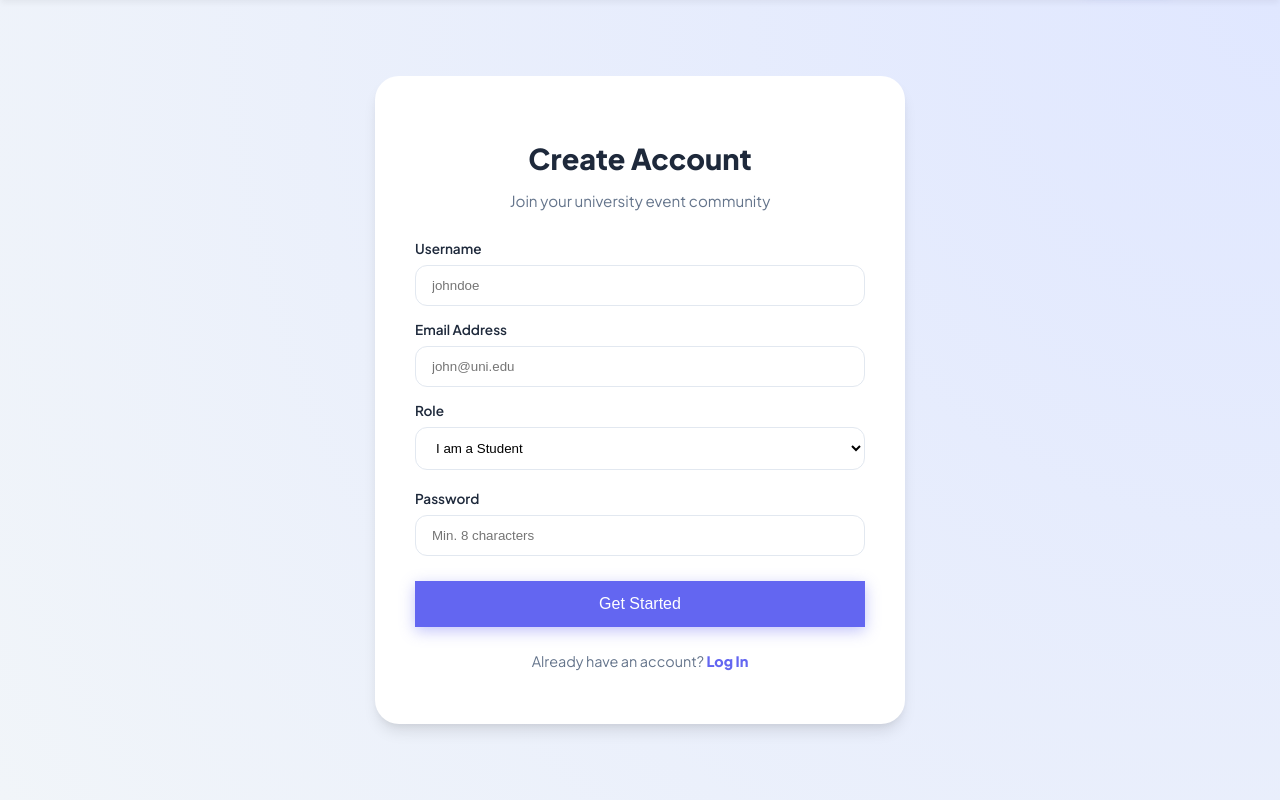
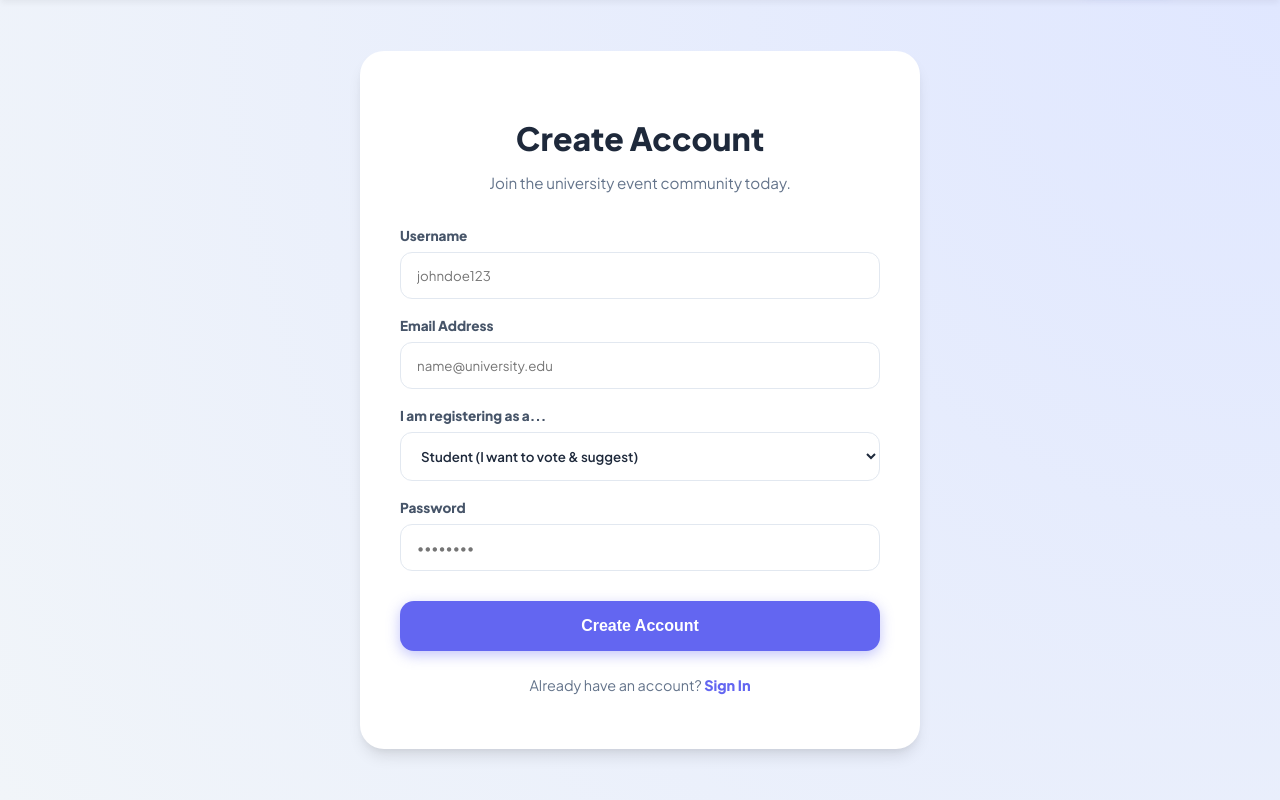
Before and after one commit to amarpandey6386/gather-io, a Flask app: page /register in a window 1280 px wide. Shown: the part 64-864 px from the top of the page. Run offline with Flask 3, Linux system fonts and the light colour scheme.

```diff
--- a/app.py
+++ b/app.py
@@ -1,6 +1,7 @@
 from flask import Flask, render_template, request, redirect, url_for, session, flash
 from database_helper import get_db_connection
 from flask_bcrypt import Bcrypt
+from werkzeug.security import generate_password_hash, check_password_hash
 
 app = Flask(__name__)
 app.secret_key = 'super_secret_key_gather_io' # Session ke liye zaroori hai
@@ -33,34 +34,32 @@ def index():
 @app.route('/login', methods=['GET', 'POST'])
 def login():
     if request.method == 'POST':
-        email = request.form['email']
-        password_candidate = request.form['password']
+        email = request.form.get('email')
+        password = request.form.get('password')
 
         db = get_db_connection()
-        cursor = db.cursor(dictionary=True) # dictionary=True se data {'column': value} format mein milega
+        cursor = db.cursor(dictionary=True)
 
+        # User ko email se dhoondo
         cursor.execute("SELECT * FROM users WHERE email = %s", (email,))
         user = cursor.fetchone()
 
-        if user and bcrypt.check_password_hash(user['password'], password_candidate):
-            # Session mein user ki details save karna
+        cursor.close()
+        db.close()
+
+        # check_password_hash hashed aur plain password ko compare karta hai
+        if user and check_password_hash(user['password'], password):
             session['logged_in'] = True
             session['user_id'] = user['user_id']
             session['username'] = user['username']
             session['role'] = user['role']
+            # managed_club_id ko session mein dalo (Admin dashboard ke liye)
+            session['managed_club_id'] = user.get('managed_club_id')
 
-            flash(f"Welcome back, {user['username']}!", 'success')
-
-            # Role ke hisaab se redirect karna
-            if user['role'] == 'admin':
-                return redirect(url_for('admin_dashboard'))
-            else:
-                return redirect(url_for('student_dashboard'))
+            flash(f"Welcome back, {user['username']}!", "success")
+            return redirect(url_for('index'))
         else:
-            flash('Invalid login credentials', 'danger')
-
-        cursor.close()
-        db.close()
+            flash("Invalid email or password. Please try again.", "danger")
 
     return render_template('login.html')
 
@@ -94,40 +93,47 @@ def admin_dashboard():
     db = get_db_connection()
     cursor = db.cursor(dictionary=True)
 
-    # 1. Admin ka Club ID pata karo
+    # 1. Admin ka data fetch karein
+    cursor.execute("SELECT managed_club_id, username FROM users WHERE user_id = %s", (user_id,))
+    admin_data = cursor.fetchone()
+
+    # DEBUG: Terminal mein check karne ke liye
+    print(f"--- DEBUG ADMIN --- ID: {user_id}, Data: {admin_data}")
+
+    if not admin_data or admin_data['managed_club_id'] is None:
+        cursor.close()
+        db.close()
+        # Ek pyara sa error message page par hi dikhane ke liye
+        return f"<h1>Setup Incomplete</h1><p>Bhai, database mein user <b>{session['username']}</b> ko abhi tak koi club assign nahi hua hai. MySQL mein <code>managed_club_id</code> set karo.</p>"
+
+    club_id = admin_data['managed_club_id']
+
+    # 2. Club Info fetch karein
+    cursor.execute("SELECT club_name FROM clubs WHERE club_id = %s", (club_id,))
+    club_info = cursor.fetchone()
+    session['club_name'] = club_info['club_name'] if club_info else "Assigned Club"
+
+    # 3. IDEA POOL: Student suggestions (sirf is club ke liye)
     cursor.execute("""
-    SELECT c.club_id, c.club_name
-    FROM clubs c
-    JOIN users u ON u.managed_club_id = c.club_id
-    WHERE u.user_id = %s
+        SELECT i.*, u.username as creator_name,
+        COUNT(v.idea_id) as vote_total
+        FROM ideas i
+        JOIN users u ON i.creator_id = u.user_id
+        LEFT JOIN votes v ON i.idea_id = v.idea_id
+        WHERE i.target_club_id = %s AND i.status != 'selected'
+        ORDER BY i.vote_total DESC
+    """, (club_id,))
+    idea_pool = cursor.fetchall()
+
+    # 4. HISTORY: Pehle se select kiye huye events
+    cursor.execute("""
+        SELECT i.title, i.category, s.event_status, s.created_at
+        FROM selected_events s
+        JOIN ideas i ON s.idea_id = i.idea_id
+        WHERE s.admin_id = %s
+        ORDER BY s.created_at DESC
     """, (user_id,))
-    admin_club = cursor.fetchone()
-
-    if admin_club:
-        club_id = admin_club['club_id']
-        session['club_name'] = admin_club['club_name']
-
-        # 2. IDEA POOL: Wo ideas jo abhi tak select nahi huye (Pending/Trending)
-        cursor.execute("""
-            SELECT i.*, u.username as creator_name
-            FROM ideas i
-            JOIN users u ON i.user_id = u.user_id
-            WHERE i.target_club_id = %s AND i.status != 'selected'
-            ORDER BY i.vote_total DESC
-        """, (club_id,))
-        idea_pool = cursor.fetchall()
-
-        # 3. SELECTED HISTORY: Jo pehle hi select ho chuke hain
-        cursor.execute("""
-            SELECT i.title, i.category, s.event_status, s.selected_at
-            FROM ideas i
-            JOIN selected_events s ON i.idea_id = s.idea_id
-            WHERE i.target_club_id = %s
-        """, (club_id,))
-        history = cursor.fetchall()
-    else:
-        idea_pool = []
-        history = []
+    history = cursor.fetchall()
 
     cursor.close()
     db.close()
@@ -142,31 +148,55 @@ def logout():
 @app.route('/register', methods=['GET', 'POST'])
 def register():
     if request.method == 'POST':
-        username = request.form['username']
-        email = request.form['email']
-        password = request.form['password']
-        role = request.form['role']
+        username = request.form.get('username')
+        email = request.form.get('email')
+        password = request.form.get('password')
+        role = request.form.get('role')
+        club_name = request.form.get('club_name')
 
-        # Password ko hash karna
-        hashed_password = bcrypt.generate_password_hash(password).decode('utf-8')
+        # Password ko hash karna zaroori hai (Fixes Invalid Salt Error)
+        hashed_pw = generate_password_hash(password)
 
         db = get_db_connection()
-        cursor = db.cursor()
+        cursor = db.cursor(dictionary=True)
 
         try:
-            query = "INSERT INTO users (username, email, password, role) VALUES (%s, %s, %s, %s)"
-            cursor.execute(query, (username, email, hashed_password, role))
+            # 1. Insert User with hashed password
+            cursor.execute("""
+                INSERT INTO users (username, email, password, role)
+                VALUES (%s, %s, %s, %s)
+            """, (username, email, hashed_pw, role))
+
+            new_user_id = cursor.lastrowid
+
+            # 2. If Admin, Create Club and Link
+            if role == 'admin' and club_name:
+                cursor.execute("""
+                    INSERT INTO clubs (club_name, creator_admin_id)
+                    VALUES (%s, %s)
+                """, (club_name, new_user_id))
+
+                new_club_id = cursor.lastrowid
+
+                # Link club to user
+                cursor.execute("""
+                    UPDATE users SET managed_club_id = %s WHERE user_id = %s
+                """, (new_club_id, new_user_id))
+
             db.commit()
-            flash('Registration Successful! Please Login.', 'success')
+            flash("Account created successfully! Please login.", "success")
             return redirect(url_for('login'))
+
         except Exception as e:
             db.rollback()
-            flash('Error: Username or Email already exists!', 'danger')
+            print(f"Registration Error: {e}")
+            flash("Error: Username or Email already exists.", "danger")
         finally:
             cursor.close()
             db.close()
 
     return render_template('register.html')
+
 
 @app.route('/suggest_idea', methods=['GET', 'POST'])
 def suggest_idea():
@@ -194,71 +224,76 @@ def suggest_idea():
             print(e)
             flash('Error submitting idea.', 'danger')
 
+
     # Dropdown ke liye clubs fetch karna
     cursor.execute("SELECT club_id, club_name FROM clubs")
-    clubs = cursor.fetchall()
+    all_clubs = cursor.fetchall()
 
     cursor.close()
     db.close()
-    return render_template('suggest_idea.html', clubs=clubs)
+    return render_template('suggest_idea.html', clubs=all_clubs)
 
 @app.route('/vote/<int:idea_id>', methods=['POST'])
 def vote(idea_id):
     if 'logged_in' not in session:
-        return {"error": "Unauthorized"}, 401
+        return jsonify({"error": "Login required"}), 401
 
     user_id = session['user_id']
     db = get_db_connection()
     cursor = db.cursor(dictionary=True)
 
-    # Check if already voted
-    cursor.execute("SELECT * FROM votes WHERE user_id = %s AND idea_id = %s", (user_id, idea_id))
-    existing_vote = cursor.fetchone()
+    try:
+        # 1. Check if already voted
+        cursor.execute("SELECT * FROM votes WHERE user_id = %s AND idea_id = %s", (user_id, idea_id))
+        if cursor.fetchone():
+            cursor.execute("DELETE FROM votes WHERE user_id = %s AND idea_id = %s", (user_id, idea_id))
+        else:
+            cursor.execute("INSERT INTO votes (user_id, idea_id) VALUES (%s, %s)", (user_id, idea_id))
 
-    if existing_vote:
-        # Unvote logic
-        cursor.execute("DELETE FROM votes WHERE user_id = %s AND idea_id = %s", (user_id, idea_id))
-        action = "unvoted"
-    else:
-        # Vote logic
-        cursor.execute("INSERT INTO votes (user_id, idea_id) VALUES (%s, %s)", (user_id, idea_id))
-        action = "voted"
+        db.commit()
 
-    db.commit()
+        # 2. Recalculate total votes for this idea from the votes table
+        cursor.execute("SELECT COUNT(*) as total FROM votes WHERE idea_id = %s", (idea_id,))
+        new_count = cursor.fetchone()['total']
 
-    # New vote count fetch karo
-    cursor.execute("SELECT COUNT(*) as count FROM votes WHERE idea_id = %s", (idea_id,))
-    vote_count = cursor.fetchone()['count']
+        # 3. Update the ideas table so the marketplace shows the right number
+        cursor.execute("UPDATE ideas SET vote_total = %s WHERE idea_id = %s", (new_count, idea_id))
+        db.commit()
 
-    cursor.close()
-    db.close()
+        return jsonify({"new_count": new_count})
 
-    return {"action": action, "count": vote_count}
-
+    except Exception as e:
+        db.rollback()
+        return jsonify({"error": str(e)}), 500
+    finally:
+        cursor.close()
+        db.close()
 @app.route('/select_idea/<int:idea_id>', methods=['POST'])
 def select_idea(idea_id):
     if 'logged_in' not in session or session['role'] != 'admin':
-        return {"error": "Unauthorized"}, 401
+        return redirect(url_for('login'))
 
+    user_id = session['user_id']
     db = get_db_connection()
     cursor = db.cursor()
 
     try:
-        # 1. Update Idea status
+        # 1. Idea ka status badal kar 'selected' karo
         cursor.execute("UPDATE ideas SET status = 'selected' WHERE idea_id = %s", (idea_id,))
 
-        # 2. Add to Selected Events table
-        # Aap chahein toh yahan volunteer_limit default 10 rakh sakte hain
+        # 2. Selected events table mein entry dalo
+        # Note: Humein created_at manually dalne ki zaroorat nahi agar SQL mein DEFAULT CURRENT_TIMESTAMP set hai
         cursor.execute("""
-            INSERT INTO selected_events (idea_id, admin_id, volunteer_limit)
-            VALUES (%s, %s, %s)
-        """, (idea_id, session['user_id'], 10))
+            INSERT INTO selected_events (idea_id, admin_id, event_status)
+            VALUES (%s, %s, 'upcoming')
+        """, (idea_id, user_id))
 
         db.commit()
-        flash("Idea Selected! It's now an official event.", "success")
+        flash("Idea successfully selected and launched!", "success")
     except Exception as e:
         db.rollback()
-        flash("Error selecting idea.", "danger")
+        print(f"Error selecting idea: {e}")
+        flash("Something went wrong.", "danger")
     finally:
         cursor.close()
         db.close()
--- a/templates/register.html
+++ b/templates/register.html
@@ -2,47 +2,91 @@
 
 {% block content %}
 <div style="min-height: 90vh; display: flex; align-items: center; justify-content: center; background: radial-gradient(circle at top right, #e0e7ff, #f1f5f9); padding: 40px 20px;">
-    <div style="background: white; padding: 40px; border-radius: 24px; box-shadow: var(--card-shadow); width: 100%; max-width: 450px;">
-        <div style="text-align: center; margin-bottom: 30px;">
-            <h2 style="font-size: 1.8rem; font-weight: 800; color: #1e293b; margin-bottom: 8px;">Create Account</h2>
-            <p style="color: var(--secondary); font-size: 0.95rem;">Join your university event community</p>
+
+    <div style="background: white; padding: 40px; border-radius: 24px; box-shadow: var(--card-shadow); width: 100%; max-width: 480px; animation: fadeInUp 0.6s ease-out;">
+
+        <div style="text-align: center; margin-bottom: 35px;">
+            <h2 style="font-size: 2rem; font-weight: 800; color: #1e293b; margin-bottom: 8px;">Create Account</h2>
+            <p style="color: var(--secondary); font-size: 0.95rem;">Join the university event community today.</p>
         </div>
 
-        <form method="POST">
-            <div style="margin-bottom: 15px;">
-                <label style="display: block; font-weight: 600; margin-bottom: 8px; font-size: 0.85rem;">Username</label>
-                <input type="text" name="username" placeholder="johndoe" required
-                       style="width: 100%; padding: 12px 16px; border-radius: 12px; border: 1.5px solid #e2e8f0; outline: none; box-sizing: border-box;">
+        <form method="POST" action="{{ url_for('register') }}">
+            <div style="margin-bottom: 18px;">
+                <label style="display: block; font-weight: 700; margin-bottom: 8px; font-size: 0.85rem; color: #475569;">Username</label>
+                <input type="text" name="username" placeholder="johndoe123" required
+                       style="width: 100%; padding: 14px 16px; border-radius: 12px; border: 1.5px solid #e2e8f0; outline: none; box-sizing: border-box; font-family: inherit; transition: 0.3s;"
+                       onfocus="this.style.borderColor='var(--primary)'">
             </div>
 
-            <div style="margin-bottom: 15px;">
-                <label style="display: block; font-weight: 600; margin-bottom: 8px; font-size: 0.85rem;">Email Address</label>
-                <input type="email" name="email" placeholder="john@uni.edu" required
-                       style="width: 100%; padding: 12px 16px; border-radius: 12px; border: 1.5px solid #e2e8f0; outline: none; box-sizing: border-box;">
+            <div style="margin-bottom: 18px;">
+                <label style="display: block; font-weight: 700; margin-bottom: 8px; font-size: 0.85rem; color: #475569;">Email Address</label>
+                <input type="email" name="email" placeholder="name@university.edu" required
+                       style="width: 100%; padding: 14px 16px; border-radius: 12px; border: 1.5px solid #e2e8f0; outline: none; box-sizing: border-box; font-family: inherit; transition: 0.3s;"
+                       onfocus="this.style.borderColor='var(--primary)'">
             </div>
 
-            <div style="margin-bottom: 20px;">
-                <label style="display: block; font-weight: 600; margin-bottom: 8px; font-size: 0.85rem;">Role</label>
-                <select name="role" style="width: 100%; padding: 12px 16px; border-radius: 12px; border: 1.5px solid #e2e8f0; outline: none; background: #fff; cursor: pointer;">
-                    <option value="student">I am a Student</option>
-                    <option value="admin">I am a Club Admin</option>
+            <div style="margin-bottom: 18px;">
+                <label style="display: block; font-weight: 700; margin-bottom: 8px; font-size: 0.85rem; color: #475569;">I am registering as a...</label>
+                <select name="role" id="roleSelect" onchange="toggleClubInput()" required
+                        style="width: 100%; padding: 14px 16px; border-radius: 12px; border: 1.5px solid #e2e8f0; outline: none; background: #fff; cursor: pointer; font-family: inherit; font-weight: 600; color: #1e293b;">
+                    <option value="student">Student (I want to vote & suggest)</option>
+                    <option value="admin">Club Admin (I want to manage events)</option>
                 </select>
             </div>
 
-            <div style="margin-bottom: 25px;">
-                <label style="display: block; font-weight: 600; margin-bottom: 8px; font-size: 0.85rem;">Password</label>
-                <input type="password" name="password" placeholder="Min. 8 characters" required
-                       style="width: 100%; padding: 12px 16px; border-radius: 12px; border: 1.5px solid #e2e8f0; outline: none; box-sizing: border-box;">
+            <div id="clubInputGroup" style="display: none; margin-bottom: 18px; padding: 15px; background: #f8fafc; border-radius: 15px; border: 1px dashed var(--primary); animation: slideDown 0.3s ease;">
+                <label style="display: block; font-weight: 700; margin-bottom: 8px; font-size: 0.85rem; color: var(--primary);">Your Club Name</label>
+                <input type="text" id="club_name" name="club_name" placeholder="e.g. Photography Club"
+                       style="width: 100%; padding: 12px 16px; border-radius: 10px; border: 1.5px solid #cbd5e1; outline: none; box-sizing: border-box; font-family: inherit;">
+                <small style="display: block; margin-top: 8px; color: #64748b; font-size: 0.75rem;">This club will be created and assigned to you automatically.</small>
             </div>
 
-            <button type="submit" class="btn btn-primary" style="width: 100%; border: none; padding: 14px; font-size: 1rem; cursor: pointer;">
-                Get Started
+            <div style="margin-bottom: 30px;">
+                <label style="display: block; font-weight: 700; margin-bottom: 8px; font-size: 0.85rem; color: #475569;">Password</label>
+                <input type="password" name="password" placeholder="••••••••" required
+                       style="width: 100%; padding: 14px 16px; border-radius: 12px; border: 1.5px solid #e2e8f0; outline: none; box-sizing: border-box; font-family: inherit; transition: 0.3s;"
+                       onfocus="this.style.borderColor='var(--primary)'">
+            </div>
+
+            <button type="submit" class="btn btn-primary" style="width: 100%; border: none; padding: 16px; font-size: 1rem; font-weight: 700; border-radius: 14px; cursor: pointer;">
+                Create Account
             </button>
         </form>
 
         <p style="text-align: center; margin-top: 25px; color: var(--secondary); font-size: 0.9rem;">
-            Already have an account? <a href="{{ url_for('login') }}" style="color: var(--primary); font-weight: 700; text-decoration: none;">Log In</a>
+            Already have an account? <a href="{{ url_for('login') }}" style="color: var(--primary); font-weight: 700; text-decoration: none;">Sign In</a>
         </p>
     </div>
 </div>
+
+<script>
+function toggleClubInput() {
+    const roleSelect = document.getElementById('roleSelect');
+    const clubGroup = document.getElementById('clubInputGroup');
+    const clubInput = document.getElementById('club_name');
+
+    if (roleSelect.value === 'admin') {
+        clubGroup.style.display = 'block';
+        clubInput.required = true;
+    } else {
+        clubGroup.style.display = 'none';
+        clubInput.required = false;
+        clubInput.value = ''; // Reset if switched back
+    }
+}
+
+// Ensure correct state on page load
+window.onload = toggleClubInput;
+</script>
+
+<style>
+@keyframes fadeInUp {
+    from { opacity: 0; transform: translateY(20px); }
+    to { opacity: 1; transform: translateY(0); }
+}
+@keyframes slideDown {
+    from { opacity: 0; transform: translateY(-10px); }
+    to { opacity: 1; transform: translateY(0); }
+}
+</style>
 {% endblock %}
```
